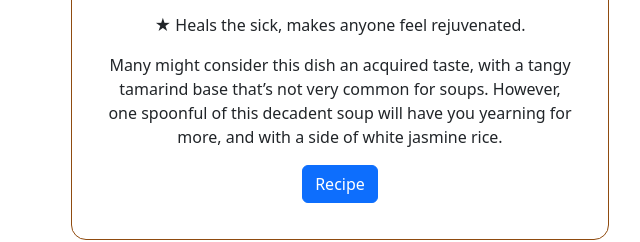
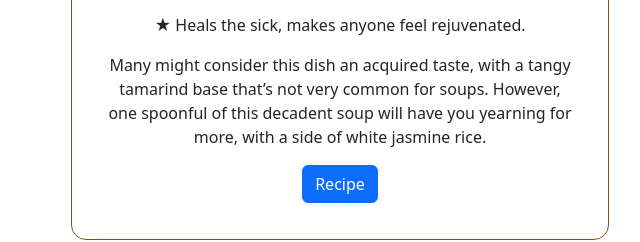
Before and after one commit to imchristinan/UX_UI_HW_20, a plain HTML site: page index.html in a window 1280 px wide. Shown: the part 1547-1789 px from the top of the page, 581-1221 px from the left. Drawn offline with nearby package versions, Linux system fonts and the light colour scheme; a web font is replaced by a local one.

Commit message:
sinigang body edit 2

```diff
--- a/index.html
+++ b/index.html
@@ -99,7 +99,7 @@
           <p>★ Classic recipe that anyone can make.</p>
             <p>★ Heals the sick, makes anyone feel rejuvenated.</p>
             <p>
-              Many might consider this dish an acquired taste, with a tangy tamarind base that’s not very common for soups. However, one spoonful of this decadent soup will have you yearning for more, and with a side of white jasmine rice.
+              Many might consider this dish an acquired taste, with a tangy tamarind base that’s not very common for soups. However, one spoonful of this decadent soup will have you yearning for more, with a side of white jasmine rice.
             </p>
             <button type="button" class="btn btn-primary">Recipe</button>
           </div>
```
